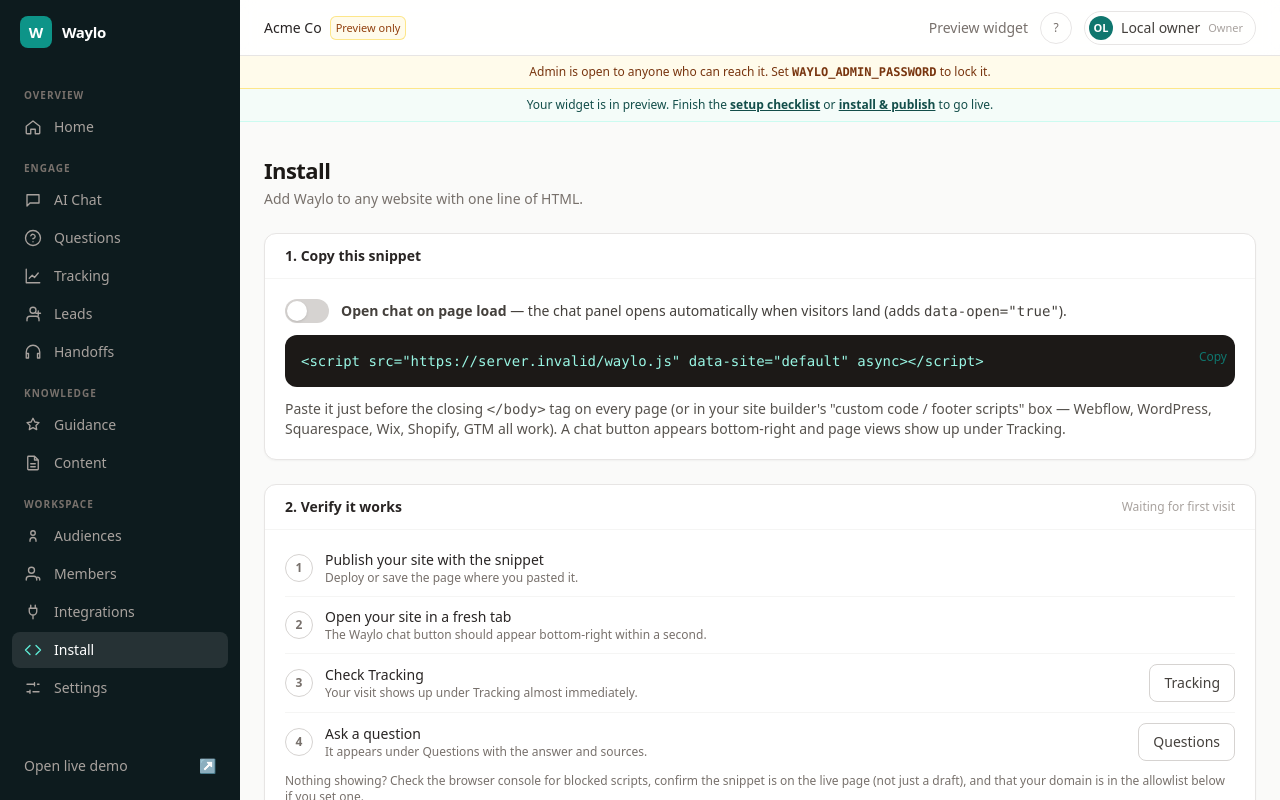
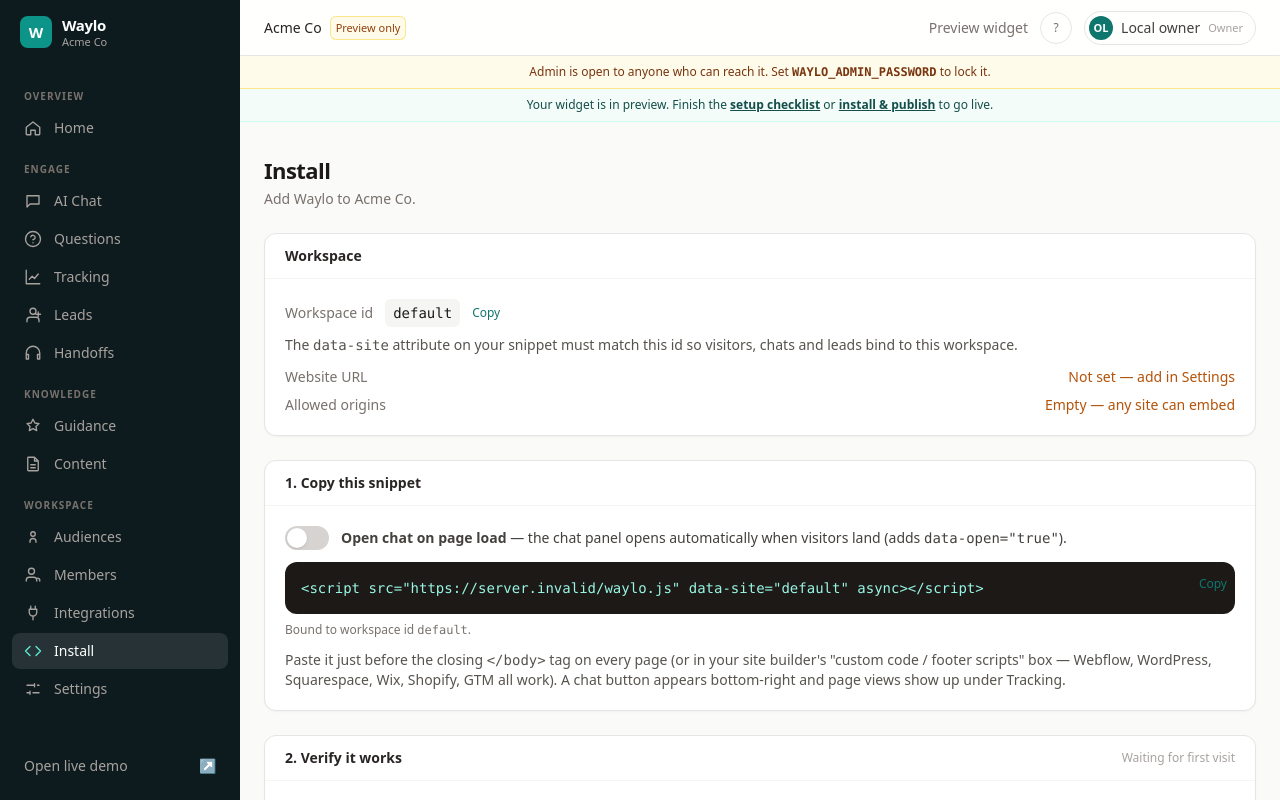
Before and after one commit to mckayluu/waylo, a Next.js app: page /admin/install in a window 1280 px wide. Shown: the top 800 px of the page. Built offline with nearby package versions, Linux system fonts and the light colour scheme; no server answers; the database is empty.

Commit message:
Admin: workspace framing + install clarity for customer launch

```diff
--- a/src/app/admin/install/SnippetBuilder.tsx
+++ b/src/app/admin/install/SnippetBuilder.tsx
@@ -14,5 +14,6 @@ export function SnippetBuilder({ url, site = "default" }: { url: string; site?:
       <span><b>Open chat on page load</b> — the chat panel opens automatically when visitors land (adds <code>data-open=&quot;true&quot;</code>).</span>
     </label>
     <div className="relative"><pre className="overflow-x-auto rounded-xl bg-stone-900 p-4 pr-24 text-sm text-teal-200">{s}</pre><div className="absolute right-2 top-2"><CopyButton text={s} /></div></div>
+    <p className="mt-2 text-xs text-stone-500">Bound to workspace id <code className="font-mono">{site}</code>.</p>
   </div>);
 }
--- a/src/app/admin/install/page.tsx
+++ b/src/app/admin/install/page.tsx
@@ -1,18 +1,26 @@
 import Link from "next/link";
 import { PageHeader, Card, Checklist } from "../ui";
-import { listVisitors, listConversations } from "@/lib/store";
+import { listVisitors, listConversations, getSettings } from "@/lib/store";
 import { CopyButton } from "../settings/CopyButton";
 import { WAYLO_URL } from "@/lib/embed";
 import { SnippetBuilder } from "./SnippetBuilder";
 export const dynamic = "force-dynamic";
 const Code = ({ children }: { children: string }) => <div className="relative"><pre className="overflow-x-auto rounded-xl bg-stone-900 p-4 pr-24 text-sm text-teal-200">{children}</pre><div className="absolute right-2 top-2"><CopyButton text={children} /></div></div>;
 export default async function Install() {
+  const st = await getSettings(); const WS = "default"; const origins = (st.allowedOrigins || "").split(/\s+/).filter(Boolean);
   const visitors = await listVisitors(); const live = visitors.length > 0;
   const asked = (await listConversations()).some((c) => c.messages.some((m) => m.role === "visitor"));
   return (<>
-    <PageHeader title="Install" sub="Add Waylo to any website with one line of HTML." />
+    <PageHeader title="Install" sub={`Add Waylo to ${st.siteName || "your site"}.`} />
     <div className="space-y-6">
-      <Card title="1. Copy this snippet"><SnippetBuilder url={WAYLO_URL} />
+      <Card title="Workspace">
+        <div className="flex flex-wrap items-center gap-3"><span className="text-sm text-stone-500">Workspace id</span><code className="rounded-md bg-stone-100 px-2 py-1 font-mono text-sm text-stone-900">{WS}</code><CopyButton text={WS} /></div>
+        <p className="mt-2 text-sm text-stone-600">The <code>data-site</code> attribute on your snippet must match this id so visitors, chats and leads bind to this workspace.</p>
+        <dl className="mt-3 space-y-2 text-sm">
+          <div className="flex justify-between gap-4"><dt className="text-stone-500">Website URL</dt><dd>{st.siteUrl ? <span className="text-stone-700">{st.siteUrl}</span> : <Link href="/admin/settings" className="text-amber-700 hover:underline">Not set — add in Settings</Link>}</dd></div>
+          <div className="flex justify-between gap-4"><dt className="text-stone-500">Allowed origins</dt><dd>{origins.length ? <span className="text-stone-700">{origins.length} set</span> : <Link href="/admin/settings" className="text-amber-700 hover:underline">Empty — any site can embed</Link>}</dd></div>
+        </dl></Card>
+      <Card title="1. Copy this snippet"><SnippetBuilder url={WAYLO_URL} site={WS} />
         <p className="mt-3 text-sm text-stone-600">Paste it just before the closing <code>&lt;/body&gt;</code> tag on every page (or in your site builder&apos;s &quot;custom code / footer scripts&quot; box — Webflow, WordPress, Squarespace, Wix, Shopify, GTM all work). A chat button appears bottom-right and page views show up under Tracking.</p></Card>
       <Card title="2. Verify it works" actions={live ? <span className="text-xs font-medium text-teal-700">● Receiving visitors</span> : <span className="text-xs text-stone-400">Waiting for first visit</span>}>
         {live ? <p className="mb-3 rounded-lg bg-teal-50 px-3 py-2 text-sm text-teal-800 ring-1 ring-inset ring-teal-200">✓ Waylo is live — {visitors.length} visitor{visitors.length === 1 ? "" : "s"} tracked, last seen {new Date(visitors[0].lastSeen).toLocaleString()}. <Link href="/admin/tracking" className="font-medium underline">View Tracking →</Link></p> : null}
@@ -25,7 +33,7 @@ export default async function Install() {
         <p className="mt-3 text-xs text-stone-500">Nothing showing? Check the browser console for blocked scripts, confirm the snippet is on the live page (not just a draft), and that your domain is in the allowlist below if you set one.</p></Card>
       <Card title="3. Optional settings">
         <ul className="list-disc space-y-1 pl-5 text-sm text-stone-600">
-          <li><code>data-site</code> — your workspace id (keep <code>default</code> for now).</li>
+          <li><code>data-site</code> — must equal this workspace id (<code>{WS}</code>).</li>
           <li><code>data-mode</code> — <code>launcher</code> (floating button, default), <code>sidebar</code> (always-open panel) or <code>track</code> (analytics only).</li>
           <li><code>data-position=&quot;left&quot;</code>, <code>data-color=&quot;#0f766e&quot;</code>, <code>data-open=&quot;true&quot;</code> (open on load).</li>
           <li>JS API: <code>Waylo.open()</code>, <code>Waylo.close()</code>, <code>Waylo.toggle()</code> — e.g. on a &quot;Talk to us&quot; button.</li>
--- a/src/app/admin/layout.tsx
+++ b/src/app/admin/layout.tsx
@@ -14,7 +14,7 @@ export default async function AdminLayout({ children }: { children: React.ReactN
       <aside className="sticky top-0 z-20 flex shrink-0 items-center gap-4 bg-[#0d1b1e] px-3 py-2 md:h-screen md:w-60 md:flex-col md:items-stretch md:px-3 md:py-4">
         <Link href="/admin" className="flex items-center gap-2.5 px-2 md:mb-6">
           <span className="grid h-8 w-8 place-items-center rounded-lg bg-teal-600 text-[15px] font-bold text-white">W</span>
-          <span className="hidden text-[15px] font-semibold tracking-tight text-white md:inline">Waylo</span>
+          <span className="hidden min-w-0 md:flex md:flex-col"><span className="text-[15px] font-semibold leading-tight tracking-tight text-white">Waylo</span><span className="truncate text-[11px] leading-tight text-stone-400" title={st.siteName}>{st.siteName}</span></span>
         </Link>
         <AdminNav />
         <div className="mt-auto hidden space-y-1 md:block">
--- a/src/app/admin/members/page.tsx
+++ b/src/app/admin/members/page.tsx
@@ -10,7 +10,7 @@ export default async function Members() {
   const base = process.env.WAYLO_PUBLIC_URL || `${h.get("x-forwarded-proto") || "http"}://${h.get("host")}`;
   const members = (await listMembers()).map((m) => ({ id: m.id, email: m.email, role: m.role, invitedAt: m.invitedAt, joinedAt: m.joinedAt, inviteToken: m.passwordHash ? undefined : m.inviteToken }));
   return (<>
-    <PageHeader title="Members" sub={authEnabled() ? `Signed in as ${s?.email} (${s?.role}). Owners manage members.` : "Admin is open (no password set) — invites work, but sign-in is only enforced once WAYLO_ADMIN_PASSWORD is set."} />
+    <PageHeader title="Members" sub={authEnabled() ? `People in this workspace. Signed in as ${s?.email} (${s?.role}). Owners manage members.` : "People in this workspace. Admin is open (no password set) — invites work, but sign-in is only enforced once WAYLO_ADMIN_PASSWORD is set."} />
     <MembersClient members={members} canManage={s?.role === "Owner"} base={base} owner={process.env.WAYLO_ADMIN_EMAIL || "Owner"} />
   </>);
 }
--- a/src/app/admin/page.tsx
+++ b/src/app/admin/page.tsx
@@ -30,7 +30,7 @@ export default async function Home() {
     ...handoffs.map((h) => ({ at: h.createdAt, kind: "Handoff", text: h.name || h.email || h.note || "Visitor asked for a person", href: "/admin/handoffs", tone: "stone" as const })),
   ].sort((a, b) => b.at.localeCompare(a.at)).slice(0, 8);
   return (<>
-    <PageHeader title="Home" sub={`How Waylo is performing on ${st.siteName}.`} actions={<Link href="/admin/ai-chat" className="w-btn-ghost">AI Chat setup</Link>} />
+    <PageHeader title="Home" sub={`Workspace performance for ${st.siteName}.`} actions={<Link href="/admin/ai-chat" className="w-btn-ghost">AI Chat setup</Link>} />
     {complete ? <div className="mb-4 flex items-center gap-2 text-sm text-teal-800"><span className="grid h-5 w-5 place-items-center rounded-full bg-teal-700 text-[10px] text-white">✓</span>Setup complete — Waylo is live on {st.siteName}.</div> :
       <div className="mb-6"><Card title={`Get Waylo live · ${done}/${steps.length}`} actions={<div className="h-1.5 w-32 overflow-hidden rounded-full bg-stone-100"><div className="h-full bg-teal-600" style={{ width: `${(done / steps.length) * 100}%` }} /></div>}><Checklist steps={steps} /></Card></div>}
     {firstRun && <div className="mb-6 flex flex-wrap items-center justify-between gap-3 rounded-xl border border-teal-200 bg-teal-50/60 px-5 py-4"><div><p className="font-medium text-teal-900">No visitors yet</p><p className="text-sm text-teal-800/80">Install the snippet on your site, or try the demo to see conversations, leads and topics fill in.</p></div><div className="flex gap-2"><Link href="/admin/install" className="w-btn">Install snippet</Link><Link href="/demo" target="_blank" className="w-btn-ghost">Open demo ↗</Link></div></div>}
@@ -51,9 +51,10 @@ export default async function Home() {
           </div>))}</div>
         <div className="mt-2 flex justify-between text-[10px] text-stone-400"><span>{d[0].day.slice(5)}</span><span>Today</span></div></>}
       </Card></div>
-      <Card title="Site">
+      <Card title="Workspace">
         <p className="font-semibold text-stone-900">{st.siteName}</p>
         <dl className="mt-3 space-y-2 text-sm">
+          <div className="flex justify-between"><dt className="text-stone-500">Workspace id</dt><dd className="font-mono text-xs text-stone-700">default</dd></div>
           <div className="flex justify-between"><dt className="text-stone-500">Status</dt><dd>{st.published ? <Badge tone="teal">Published</Badge> : <Badge tone="amber">Preview only</Badge>}</dd></div>
           <div className="flex justify-between"><dt className="text-stone-500">Indexed pages</dt><dd className="tabular-nums">{pages.length || `${KNOWLEDGE.length} (sample)`}</dd></div>
           <div className="flex justify-between"><dt className="text-stone-500">Embed</dt><dd>{visitors.length ? <Badge tone="teal">Receiving · {ago(visitors[0].lastSeen)}</Badge> : <Link href="/admin/install" className="text-amber-700 hover:underline">Not detected</Link>}</dd></div>
--- a/src/app/admin/settings/GeneralForm.tsx
+++ b/src/app/admin/settings/GeneralForm.tsx
@@ -10,7 +10,8 @@ export function GeneralForm({ initial }: { initial: SiteSettings }) {
     if (!res.ok) { setMsg("✗ " + res.error); return; }
     setV(res.data); setMsg("✓ Saved"); setTimeout(() => setMsg(""), 2000); r.refresh(); }
   return <form onSubmit={save} className="space-y-4">
-    <div><label className="w-label">Site name</label><input className="w-input" value={v.siteName} onChange={(e) => setV({ ...v, siteName: e.target.value })} /></div>
+    <div><label className="w-label">Workspace name</label><input className="w-input" value={v.siteName} onChange={(e) => setV({ ...v, siteName: e.target.value })} />
+      <p className="mt-1 text-xs text-stone-500">Shown in the admin header and Install. This is your customer workspace display name.</p></div>
     <div><label className="w-label">Website URL</label><input className="w-input" type="url" placeholder="https://yoursite.com" value={v.siteUrl} onChange={(e) => setV({ ...v, siteUrl: e.target.value })} />
       <p className="mt-1 text-xs text-stone-500">Where Content → Crawl starts. Waylo indexes same-site pages from here.</p></div>
     <div><label className="w-label">Company profile</label><textarea rows={5} className="w-input" placeholder="Who you are, what you sell, who it's for. Waylo treats this as authoritative." value={v.companyProfile} onChange={(e) => setV({ ...v, companyProfile: e.target.value })} />
--- a/src/app/admin/settings/page.tsx
+++ b/src/app/admin/settings/page.tsx
@@ -10,7 +10,7 @@ export default async function Settings() {
   const b = (await getBranding());
   const snippet = mkSnippet();
   return (<>
-    <PageHeader title="Settings" sub="General details, sidebar branding and installation." />
+    <PageHeader title="Settings" sub="Workspace details, chat branding and install settings." />
     <div className="mb-6"><Card title="General"><GeneralForm initial={(await getSettings())} /></Card></div>
     <div className="grid gap-6 lg:grid-cols-5">
       <div className="lg:col-span-3"><Card title="Sidebar branding"><BrandingForm initial={b} /></Card></div>
```
